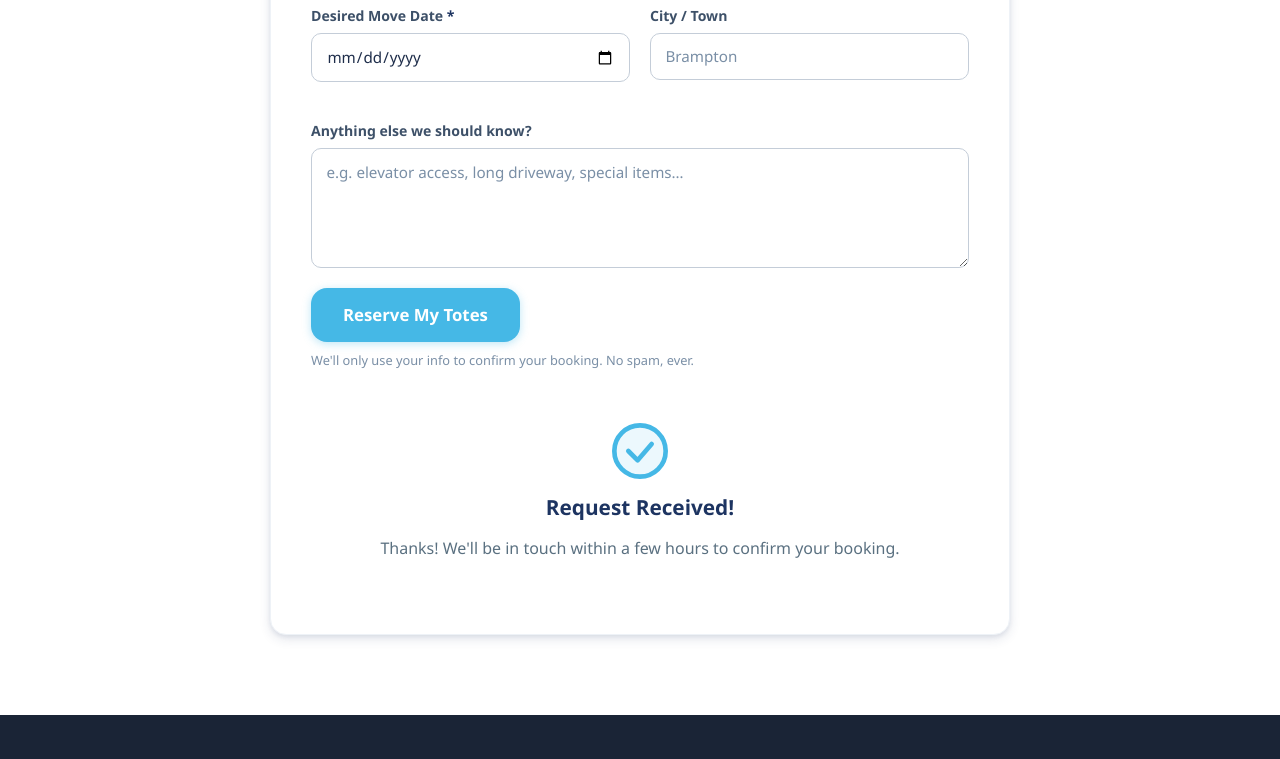
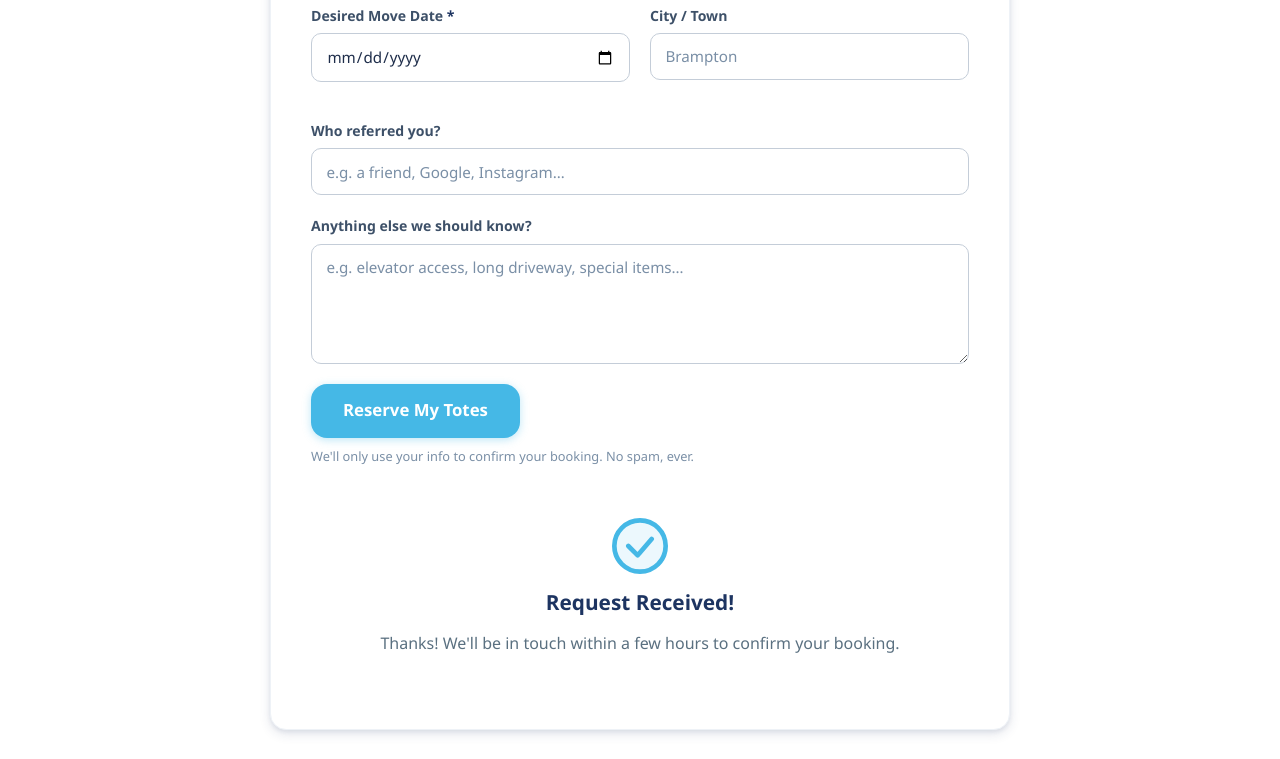
Before and after one commit to pstechnology-lab/totemove-website, a plain HTML site: page index.html in a window 1280 px wide. Shown: the part 4780-5539 px from the top of the page. Drawn offline with Linux system fonts and the light colour scheme.

Commit message:
Add referral field to booking form
Co-Authored-By: Claude Sonnet 4.6 <noreply@anthropic.com>

```diff
--- a/index.html
+++ b/index.html
@@ -572,6 +572,10 @@
             </div>
           </div>
           <div class="form-group form-group--full">
+            <label for="referral">Who referred you?</label>
+            <input type="text" id="referral" name="referral" placeholder="e.g. a friend, Google, Instagram…" />
+          </div>
+          <div class="form-group form-group--full">
             <label for="notes">Anything else we should know?</label>
             <textarea id="notes" name="notes" rows="4" placeholder="e.g. elevator access, long driveway, special items…"></textarea>
           </div>
```
